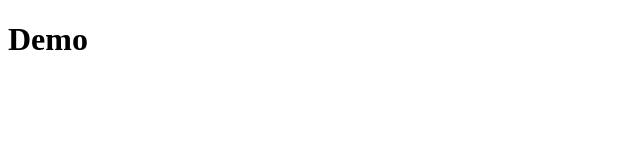
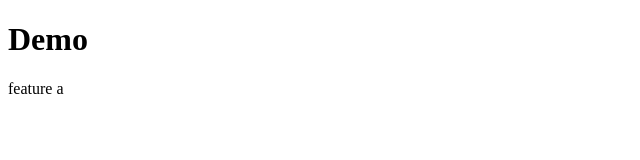
Before and after one commit to Brock01/demo, a plain HTML site: page index.html in a window 1280 px wide. Shown: the full height of the page, 0-640 px from the left. Drawn offline with Linux system fonts and the light colour scheme.

Commit message:
added feature a text

```diff
--- a/index.html
+++ b/index.html
@@ -6,6 +6,7 @@
 <body>
 <div>
     <h1>Demo</h1>
+    <p>feature a</p>
 </div>
 </body>
 </html>
```
